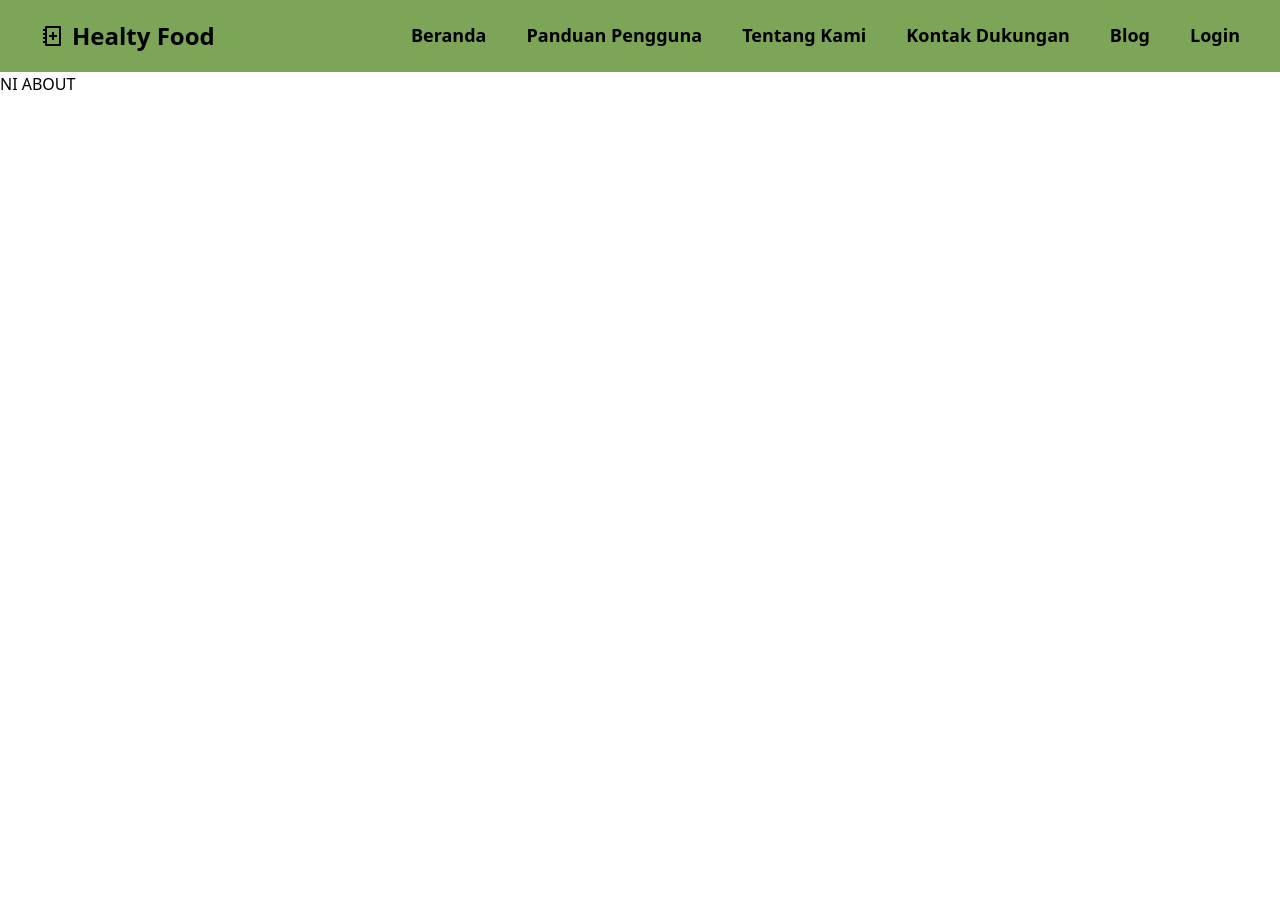
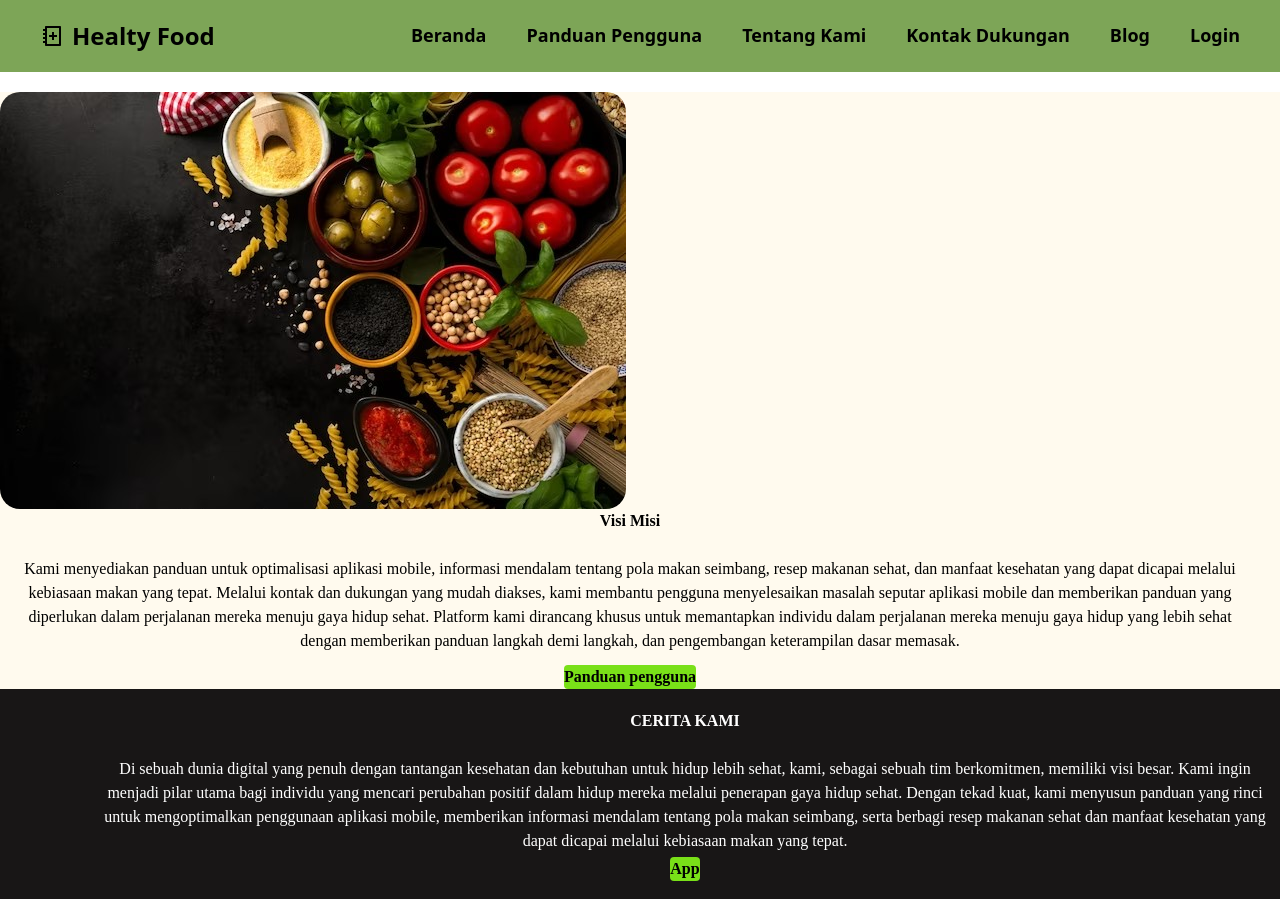
Before and after one commit to BeCipes/Web-Development, a React (Vite) app: page /about in a window 1280 px wide. Shown: the top 899 px of the page. Before the commit the page ends 800 px from the top, so only its background shows below. Built offline with nearby package versions, Linux system fonts and the light colour scheme.

Commit message:
on process

```diff
--- a/src/Pages/About.jsx
+++ b/src/Pages/About.jsx
@@ -1,11 +1,50 @@
+import React from 'react';
 import Navbar from "../Component/Navbar";
-function About() {
+
+const About = () => {
   return (
-    <div>
+    <>
       <Navbar />
-      <h2>NI ABOUT</h2>
-    </div>
+
+      <div className="container-fluid sectionView pt-lg-5" style={{ backgroundColor: '#FFFAEE', fontFamily: 'Poppins' }}>
+        <div className="row pb-lg-5">
+
+          <div className="col-md-6 col-12 text-center order-lg-1 order-2">
+            <img src="src/assets/Landingpage1.jpg" alt="" style={{ maxWidth: '100%', height: 'auto', marginTop: '20px', borderRadius: '20px' }} />
+          </div>
+          <div className="me-5 col-xl-6 col-12 order-lg-2 order-1 pt-lg-5 pe-lg-5 p-md-5 text-lg-start text-center kolomview">
+            <span className="fw-bold text-display-4" style={{fontWeight: 'bold', fontFamily: 'Poppins' }}>Visi Misi</span><br /><br />
+            <p className="px-md-0 px-3 fs-md-6 fs-6 text-md-start text-center"  >
+              Kami menyediakan panduan untuk optimalisasi aplikasi mobile, informasi mendalam tentang pola makan seimbang, resep makanan sehat, dan manfaat kesehatan yang dapat dicapai melalui kebiasaan makan yang tepat.
+              Melalui kontak dan dukungan yang mudah diakses, kami membantu pengguna menyelesaikan masalah seputar aplikasi mobile dan memberikan panduan yang diperlukan dalam perjalanan mereka menuju gaya hidup sehat.
+              Platform kami dirancang khusus untuk memantapkan individu dalam perjalanan mereka menuju gaya hidup yang lebih sehat dengan memberikan panduan langkah demi langkah, dan pengembangan keterampilan dasar memasak.
+            </p>
+            <a href="#Panduan">
+              <button type="button" className="btn btn-rounded btn-dark px-md-5 mt-3 tombol2 rounded" style={{ backgroundColor: '#79E018', fontWeight: 'bold', fontFamily: 'Poppins' }}>
+                Panduan pengguna
+              </button>
+            </a>
+          </div>
+        </div>
+      </div>
+      <div className="container-fluid sectionView pt-5 pb-5" style={{ backgroundColor: '#181616', fontFamily: 'Poppins' }}>
+        <div className="col-lg-6 col-12 order-lg-1 order-2 p-lg-5 p-md-5 p-0 text-lg-start text-center kolomview" style={{ marginLeft: '90px' }}>
+        <span className="fw-bold text-display-4" style={{fontWeight: 500,color: '#FFFFFF',fontWeight: 'bold', fontFamily: 'Poppins' }}>CERITA KAMI</span><br /><br />
+          <p className="px-md-0 px-3 fs-md-6 fs-6 text-md-start text-center" style={{fontWeight: 500,color: '#FFFFFF', fontFamily: 'Poppins' }} >
+            Di sebuah dunia digital yang penuh dengan tantangan kesehatan dan kebutuhan untuk hidup lebih sehat, kami, sebagai sebuah tim berkomitmen, memiliki visi besar. Kami ingin menjadi pilar utama bagi individu yang mencari perubahan positif dalam hidup mereka melalui penerapan gaya hidup sehat. Dengan tekad kuat, kami menyusun panduan yang rinci untuk mengoptimalkan penggunaan aplikasi mobile, memberikan informasi mendalam tentang pola makan seimbang, serta berbagi resep makanan sehat dan manfaat kesehatan yang dapat dicapai melalui kebiasaan makan yang tepat.
+          </p>
+          <a href="#">
+            <button type="button" className="btn btn-rounded btn-dark px-md-5 mt-1 tombol3 rounded" style={{ backgroundColor: '#79E018', fontWeight: 'bolder', fontFamily: 'Poppins' }}>
+              App
+            </button>
+          </a>
+        </div>
+        <div className="col-lg-6 col-12 order-lg-2 mx-sm-5 order-1 m-auto text-center">
+          <img src="src/assets/community.jpg" alt="image" style={{ width: '90%', height: 'auto', marginTop: '20px', borderRadius: '20px' }} />
+        </div>
+      </div>
+    </>
   );
-}
+};
 
 export default About;
```
